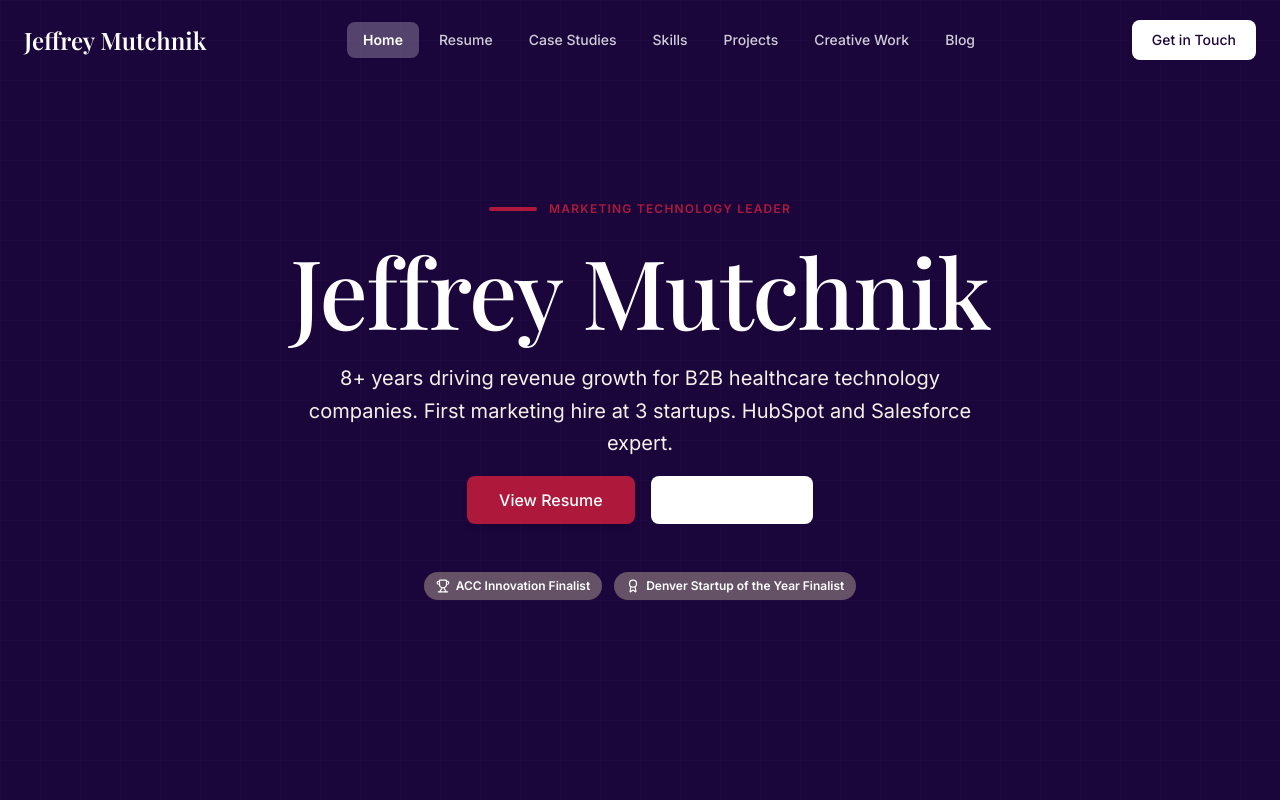
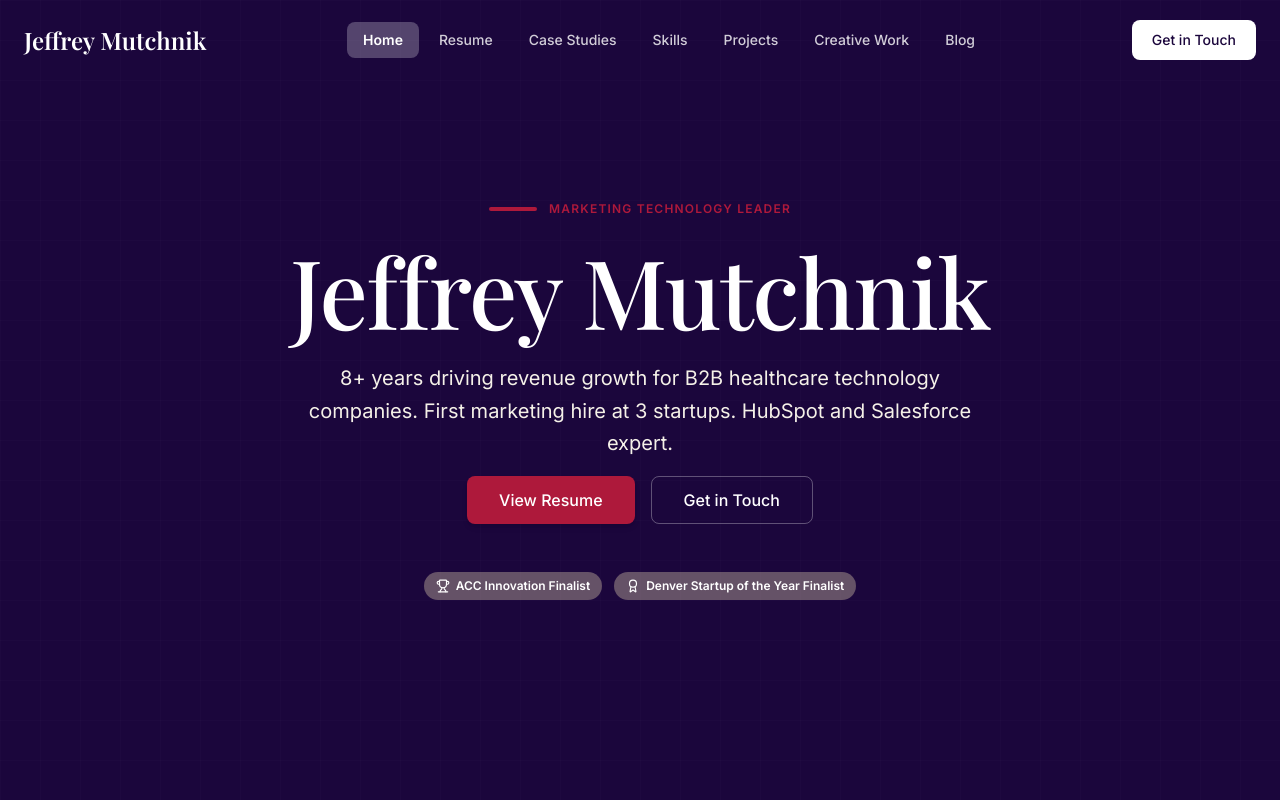
Before and after one commit to jeffreymutchnik/jeffreymutchnik.github.io, a Next.js app in the folder portfolio-nextjs/: page / in a window 1280 px wide. Shown: the top 800 px of the page. Built offline with nearby package versions, Linux system fonts and the light colour scheme.

Commit message:
Fix Get in Touch button - transparent bg with white text

```diff
--- a/portfolio-nextjs/src/components/sections/Hero.tsx
+++ b/portfolio-nextjs/src/components/sections/Hero.tsx
@@ -91,14 +91,12 @@ export function Hero({
             >
               {primaryCta.label}
             </Link>
-            <Button
-              asChild
-              variant="outline"
-              size="lg"
-              className="min-w-[160px] border-white/30 text-white hover:bg-white/10 hover:text-white focus-visible:ring-2 focus-visible:ring-white focus-visible:ring-offset-2 focus-visible:ring-offset-[var(--color-cool-800)]"
+            <Link
+              href={secondaryCta.href}
+              className="inline-flex items-center justify-center h-12 px-8 min-w-[160px] rounded-lg text-base font-medium border border-white/30 bg-transparent !text-white hover:bg-white/10 transition-all duration-200"
             >
-              <Link href={secondaryCta.href}>{secondaryCta.label}</Link>
-            </Button>
+              {secondaryCta.label}
+            </Link>
           </motion.div>
 
           {/* Badges */}
```
